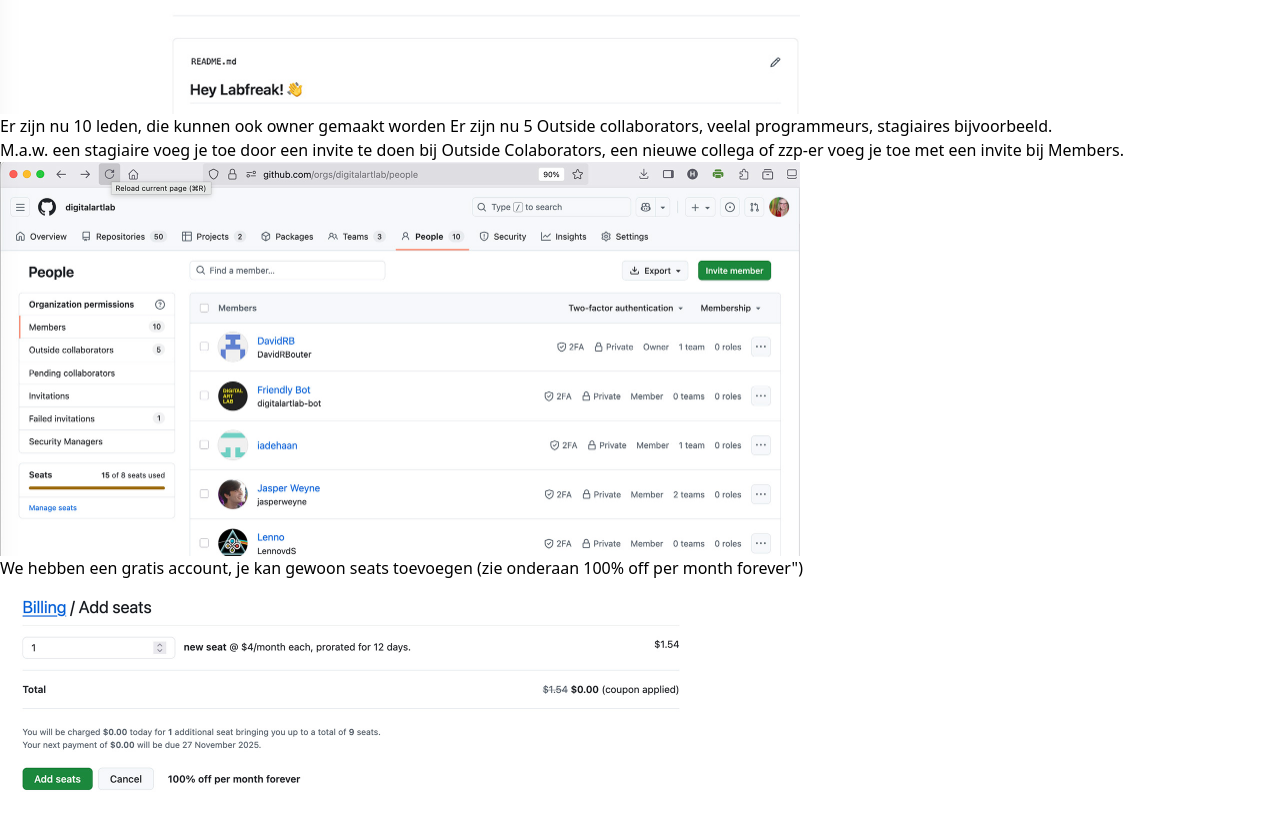
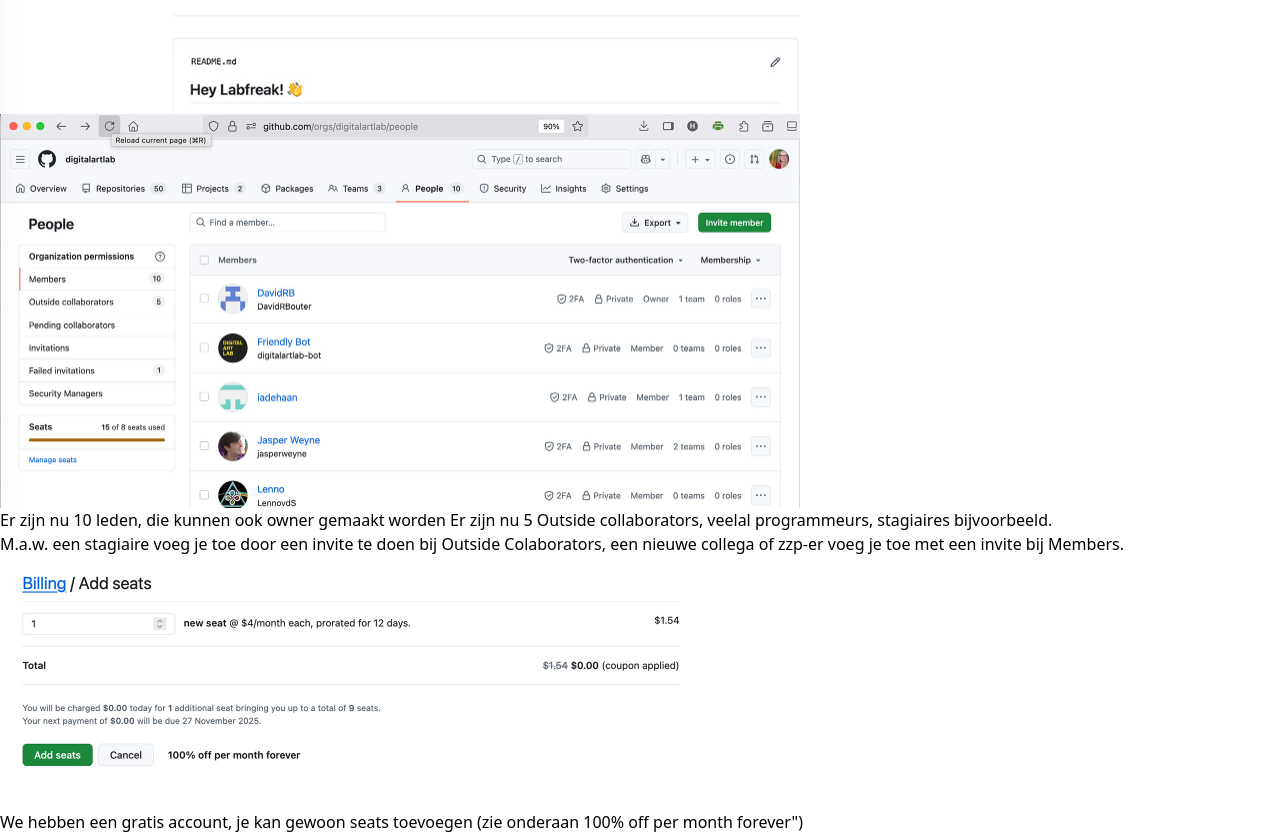
Before and after one commit to digitalartlab/dal-documentation, a Next.js app: page /metafolder/github in a window 1280 px wide. Shown: the part 981-1815 px from the top of the page. Built offline with nearby package versions, Linux system fonts and the light colour scheme.

Commit message:
Update github.mdx

```diff
--- a/pages/metafolder/github.mdx
+++ b/pages/metafolder/github.mdx
@@ -19,14 +19,16 @@
 
 [<img src="/assets/meta/14-gh04.jpg" width="800"/>]()
 
+
+[<img src="/assets/meta/15-gh05.jpg" width="800"/>]()
+
 Er zijn nu 10 leden, die kunnen ook owner gemaakt worden
 Er zijn nu 5 Outside collaborators, veelal programmeurs, stagiaires bijvoorbeeld.
 
 M.a.w. een stagiaire voeg je toe door een invite te doen bij Outside Colaborators,
 een nieuwe collega of zzp-er voeg je toe met een invite bij Members.
 
-[<img src="/assets/meta/15-gh05.jpg" width="800"/>]()
+
+[<img src="/assets/meta/16-gh06.jpg" width="700"/>]()
 
 We hebben een gratis account, je kan gewoon seats toevoegen (zie onderaan 100% off per month forever")
-
-[<img src="/assets/meta/16-gh06.jpg" width="700"/>]()
```
